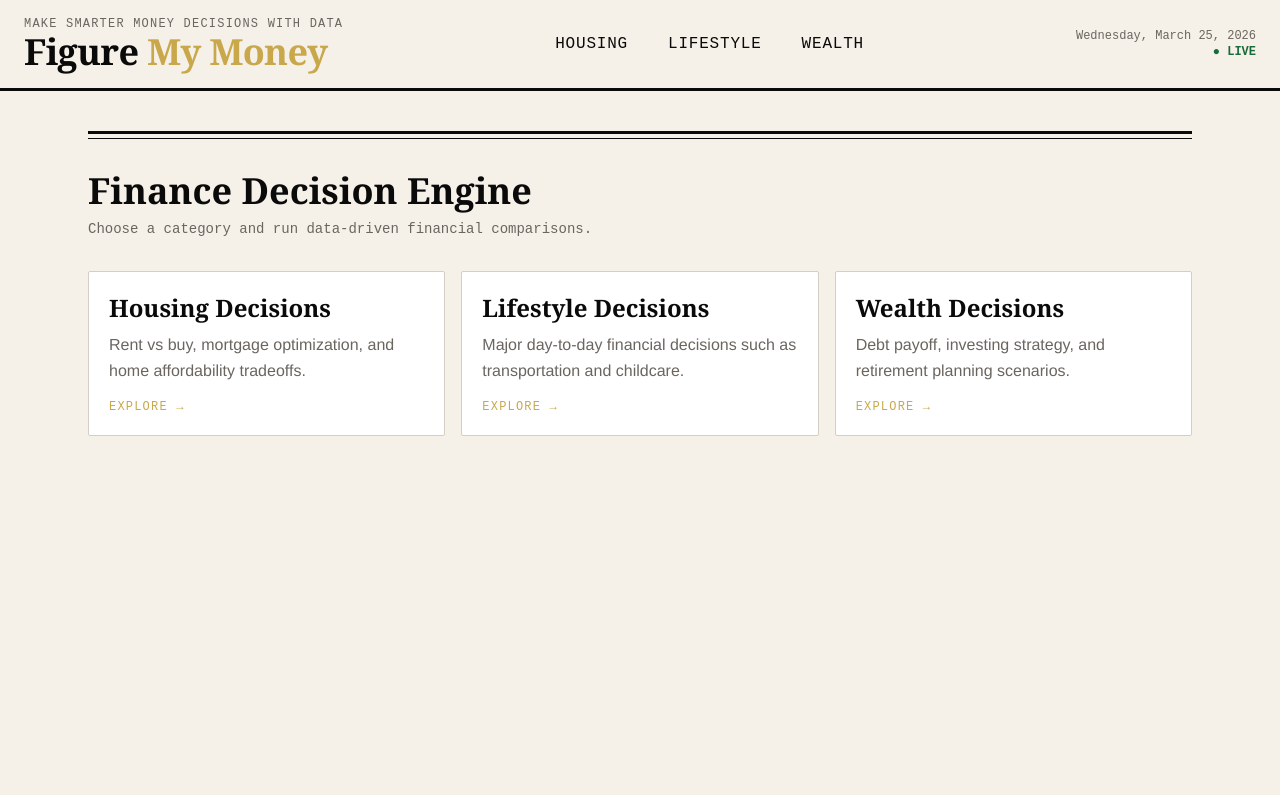
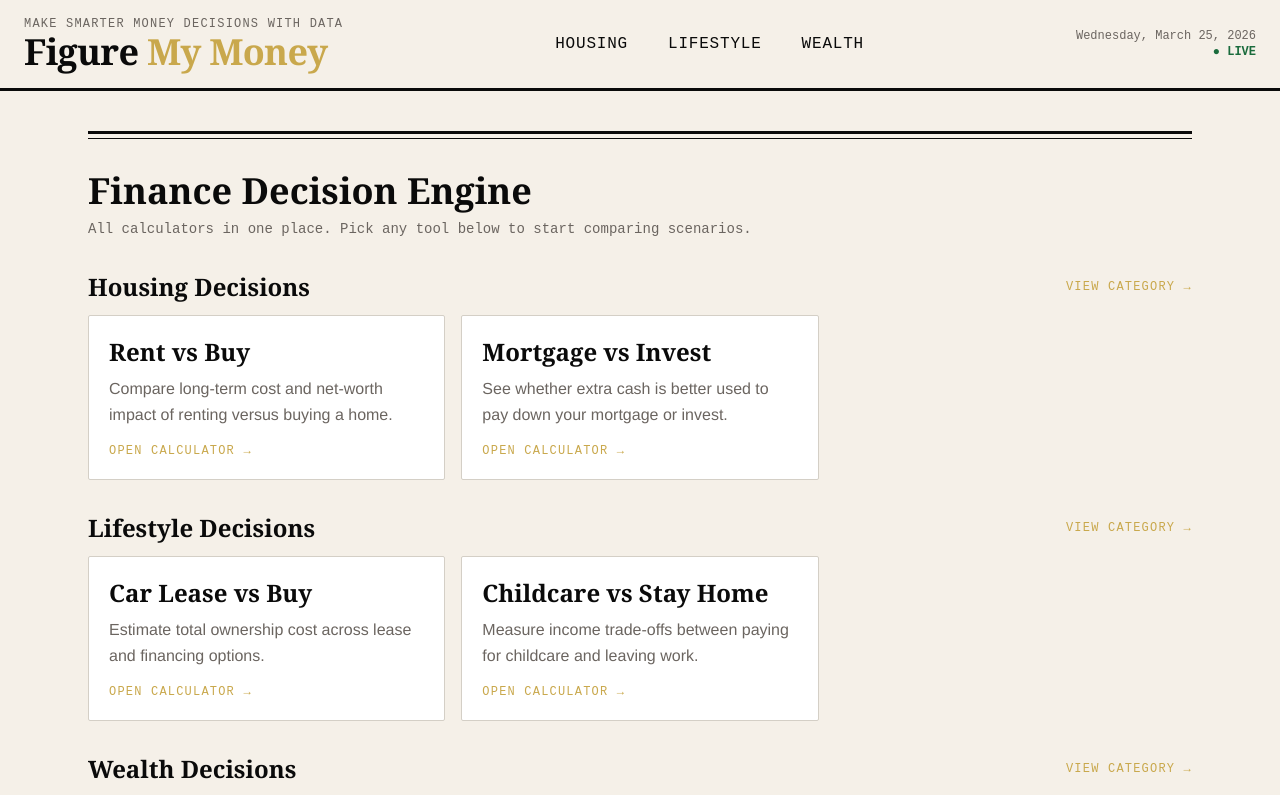
Before and after one commit to akashmalbari/rateiq, a Next.js app: page /decisions in a window 1280 px wide. Shown: the top 795 px of the page. Built offline with nearby package versions, Linux system fonts and the light colour scheme.

Commit message:
Fix build issues

```diff
--- a/pages/_app.js
+++ b/pages/_app.js
@@ -1,5 +1,15 @@
+import Head from 'next/head';
 import '../styles/globals.css';
 
 export default function App({ Component, pageProps }) {
-  return <Component {...pageProps} />;
+  return (
+    <>
+      <Head>
+        <link rel="icon" type="image/svg+xml" href="/favicon.svg" />
+        <link rel="shortcut icon" href="/favicon.svg" />
+        <meta name="theme-color" content="#0a0a0a" />
+      </Head>
+      <Component {...pageProps} />
+    </>
+  );
 }
--- a/pages/decisions/index.js
+++ b/pages/decisions/index.js
@@ -1,21 +1,59 @@
 import Link from 'next/link';
 import Header from '../../components/Header';
 
-const categories = [
+const calculatorGroups = [
   {
-    title: 'Housing Decisions',
+    category: 'Housing Decisions',
     href: '/decisions/housing',
-    description: 'Rent vs buy, mortgage optimization, and home affordability tradeoffs.',
+    calculators: [
+      {
+        title: 'Rent vs Buy',
+        href: '/decisions/housing/rent-vs-buy',
+        description: 'Compare long-term cost and net-worth impact of renting versus buying a home.',
+      },
+      {
+        title: 'Mortgage vs Invest',
+        href: '/decisions/housing/mortgage-vs-invest',
+        description: 'See whether extra cash is better used to pay down your mortgage or invest.',
+      },
+    ],
   },
   {
-    title: 'Lifestyle Decisions',
+    category: 'Lifestyle Decisions',
     href: '/decisions/lifestyle',
-    description: 'Major day-to-day financial decisions such as transportation and childcare.',
+    calculators: [
+      {
+        title: 'Car Lease vs Buy',
+        href: '/decisions/lifestyle/car-lease-vs-buy',
+        description: 'Estimate total ownership cost across lease and financing options.',
+      },
+      {
+        title: 'Childcare vs Stay Home',
+        href: '/decisions/lifestyle/childcare-vs-stay-home',
+        description: 'Measure income trade-offs between paying for childcare and leaving work.',
+      },
+    ],
   },
   {
-    title: 'Wealth Decisions',
+    category: 'Wealth Decisions',
     href: '/decisions/wealth',
-    description: 'Debt payoff, investing strategy, and retirement planning scenarios.',
+    calculators: [
+      {
+        title: 'Invest vs Pay Off Debt',
+        href: '/decisions/wealth/invest-vs-debt',
+        description: 'Compare expected investment return to debt payoff savings.',
+      },
+      {
+        title: 'Retirement Projection',
+        href: '/decisions/wealth/retirement',
+        description: 'Project retirement savings growth and readiness over time.',
+      },
+      {
+        title: 'Lump Sum vs DCA',
+        href: '/decisions/wealth/lump-sum-vs-dca',
+        description: 'Evaluate investing immediately versus spreading contributions over time.',
+      },
+    ],
   },
 ];
 
@@ -28,20 +66,33 @@ export default function DecisionsHomePage() {
         <div className="rule-thin mb-8" />
         <h1 className="text-4xl font-display font-bold mb-2">Finance Decision Engine</h1>
         <p className="font-mono text-sm mb-8" style={{ color: 'var(--muted)' }}>
-          Choose a category and run data-driven financial comparisons.
+          All calculators in one place. Pick any tool below to start comparing scenarios.
         </p>
 
-        <div className="grid md:grid-cols-3 gap-4">
-          {categories.map((category) => (
-            <Link key={category.href} href={category.href}>
-              <div style={{ background: 'white', border: '1px solid var(--border)', borderRadius: '2px', padding: '20px', height: '100%' }}>
-                <div className="font-display font-bold text-2xl mb-2">{category.title}</div>
-                <p style={{ color: 'var(--muted)', lineHeight: 1.6 }}>{category.description}</p>
-                <div className="mt-4 text-xs font-mono uppercase tracking-widest" style={{ color: 'var(--gold)' }}>
-                  Explore →
-                </div>
+        <div className="space-y-8">
+          {calculatorGroups.map((group) => (
+            <section key={group.category}>
+              <div className="flex items-center justify-between mb-3">
+                <h2 className="font-display font-bold text-2xl">{group.category}</h2>
+                <Link href={group.href} className="text-xs font-mono uppercase tracking-widest" style={{ color: 'var(--gold)' }}>
+                  View category →
+                </Link>
               </div>
-            </Link>
+
+              <div className="grid md:grid-cols-3 gap-4">
+                {group.calculators.map((calculator) => (
+                  <Link key={calculator.href} href={calculator.href}>
+                    <div style={{ background: 'white', border: '1px solid var(--border)', borderRadius: '2px', padding: '20px', height: '100%' }}>
+                      <div className="font-display font-bold text-2xl mb-2">{calculator.title}</div>
+                      <p style={{ color: 'var(--muted)', lineHeight: 1.6 }}>{calculator.description}</p>
+                      <div className="mt-4 text-xs font-mono uppercase tracking-widest" style={{ color: 'var(--gold)' }}>
+                        Open calculator →
+                      </div>
+                    </div>
+                  </Link>
+                ))}
+              </div>
+            </section>
           ))}
         </div>
       </div>
```
Also changed, not shown: public/favicon.svg (added).
